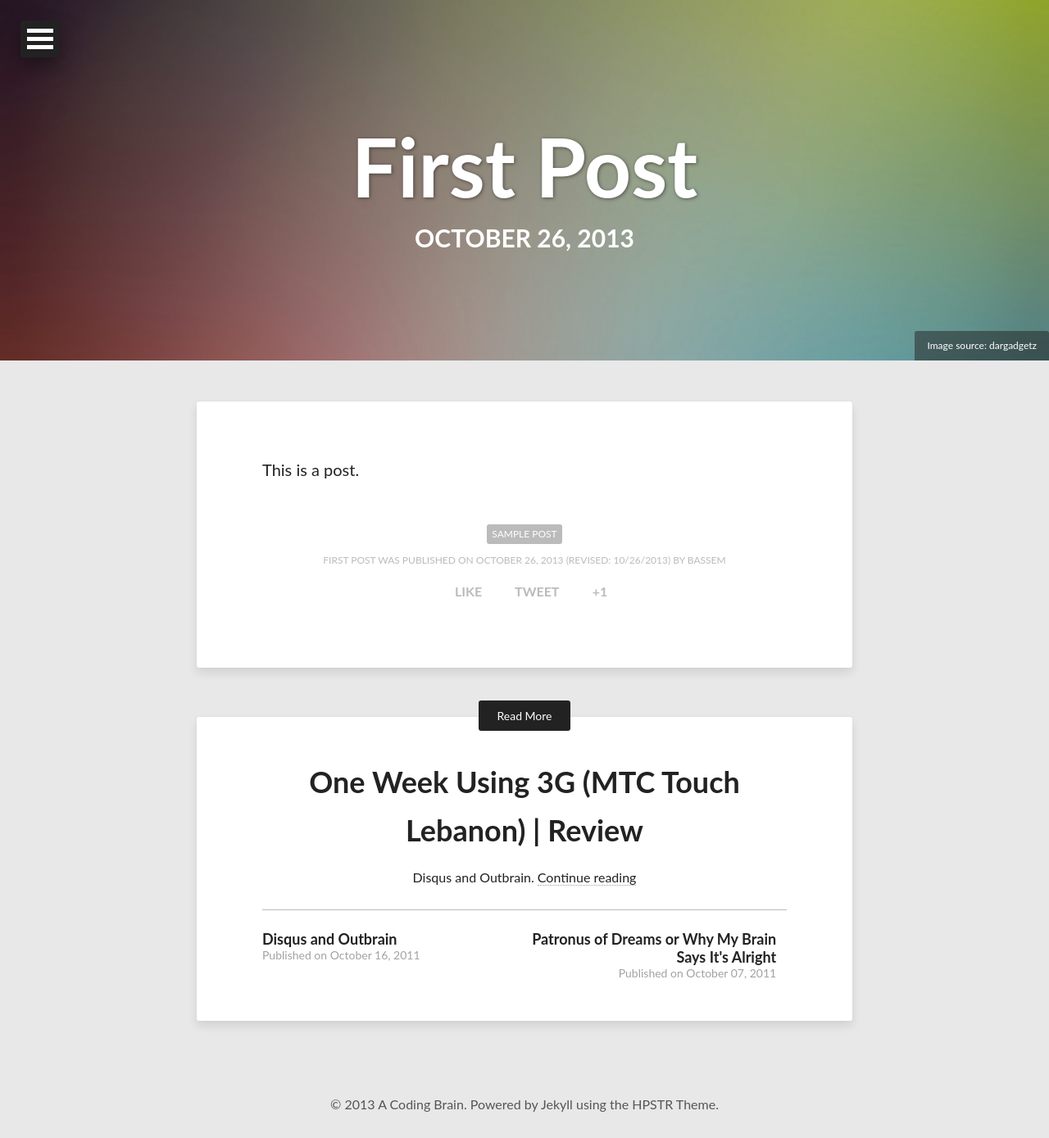
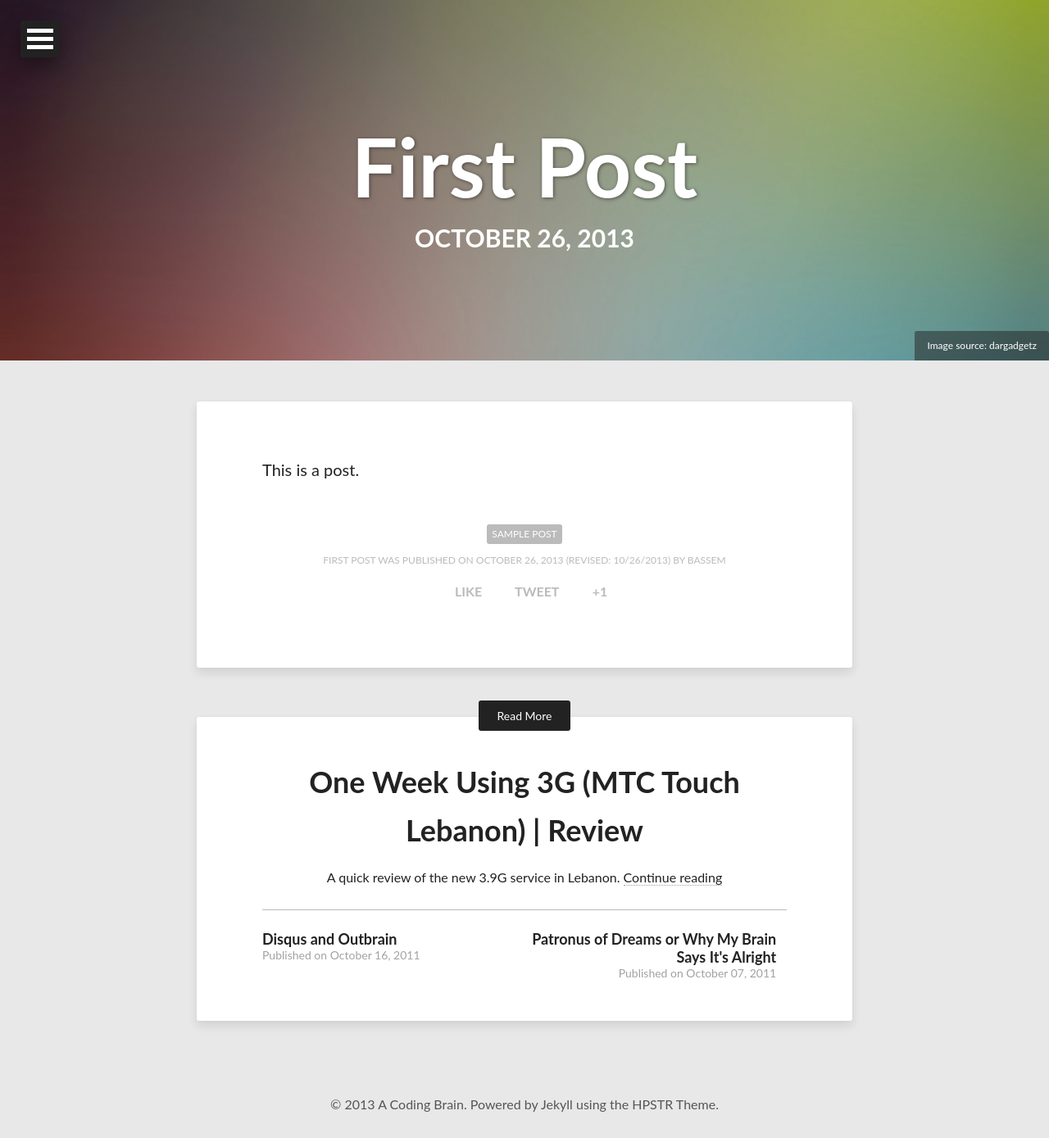
Before and after one commit to bmak91/bmak91.github.io, a Jekyll site: the page built from _posts/2013-10-26-first-post.md, in a window 1280 px wide. Shown: the whole page at 82% size. Built offline with Jekyll 4.4.1, drawn with Linux system fonts in a browser that asks for light colours; nearby versions of some CDN libraries.

Commit message:
fix description

```diff
--- a/_posts/2011-11-8-review-one-week-using-3g-mtc.md
+++ b/_posts/2011-11-8-review-one-week-using-3g-mtc.md
@@ -1,7 +1,7 @@
 ---
 layout: post
 title: One Week Using 3G (MTC Touch Lebanon) | Review
-description: "Disqus and Outbrain."
+description: "A quick review of the new 3.9G service in Lebanon."
 modified: 2012-03-31
 image:
   feature: 3.9g-testing.jpg
```
